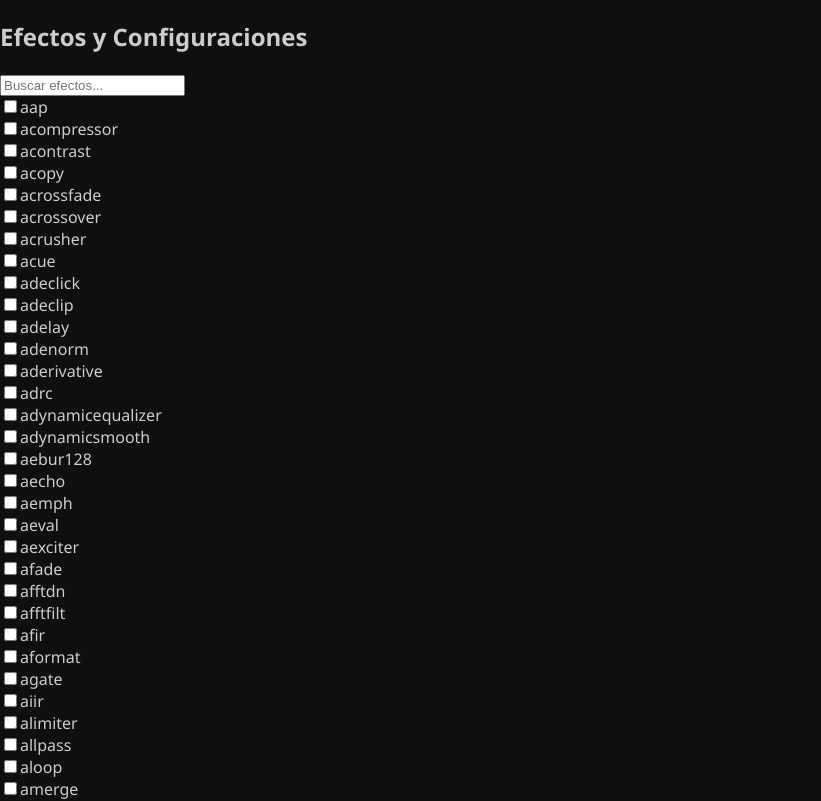
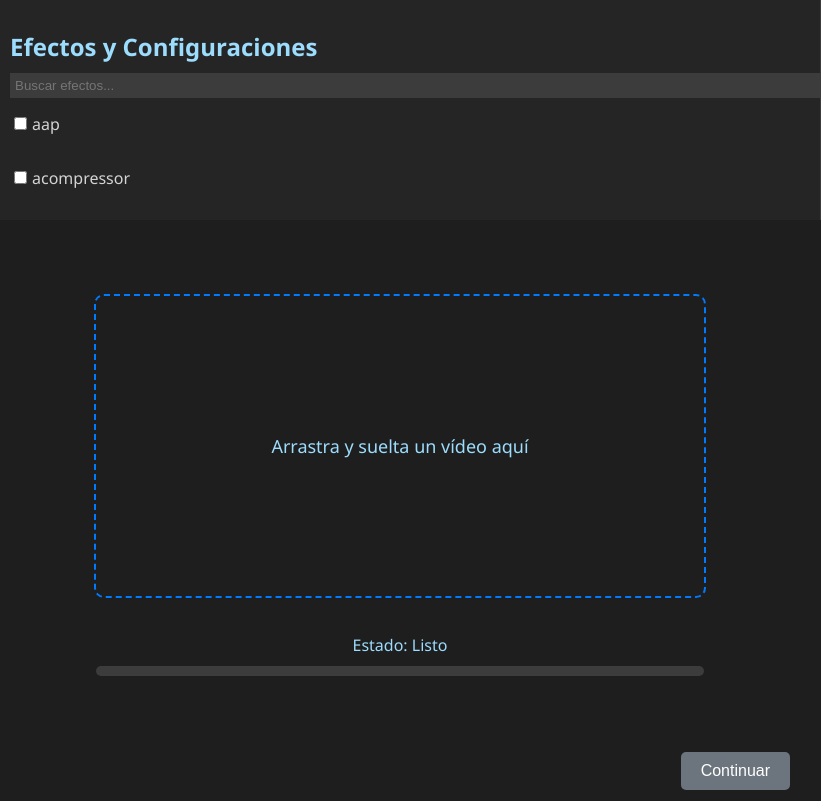
Before and after one commit to BX-SABMAINHUB/As-Editor, an Electron app: page index.html in a window 800 px wide. Shown: the top 801 px of the page, 821 px wide, since content can reach past the window. Drawn offline with Linux system fonts and the light colour scheme; no server answers.

Commit message:
Update style.css

```diff
--- a/style.css
+++ b/style.css
@@ -1,41 +1,196 @@
-:root {
-    --bg-main: #0f0f0f;
-    --bg-side: #1a1a1a;
-    --accent: #007acc;
-    --border: #2d2d2d;
-    --text-dim: #858585;
+/* Styles for AS-Editor PRO - Professional like Visual Studio dark theme */
+
+/* Global styles */
+body {
+  margin: 0;
+  padding: 0;
+  font-family: 'Segoe UI', Tahoma, Geneva, Verdana, sans-serif;
+  background-color: #1e1e1e; /* Dark background */
+  color: #d4d4d4; /* Light text */
+  height: 100vh;
+  overflow: hidden;
 }
 
-body { margin: 0; background: var(--bg-main); color: #ccc; font-family: 'Segoe UI', sans-serif; height: 100vh; display: flex; flex-direction: column; overflow: hidden; }
+/* Container layout like VS */
+.container {
+  display: flex;
+  height: calc(100vh - 50px); /* Space for button */
+}
 
-/* HEADER */
-.vs-header { height: 35px; background: #252526; border-bottom: 1px solid #000; display: flex; align-items: center; padding: 0 15px; font-size: 12px; }
+.sidebar {
+  width: 300px;
+  background-color: #252526; /* VS sidebar color */
+  padding: 10px;
+  overflow-y: auto;
+  border-right: 1px solid #3c3c3c;
+}
 
-/* WORKSPACE */
-.vs-body { flex: 1; display: flex; overflow: hidden; }
+.sidebar h2 {
+  color: #9cdcfc; /* Blue header */
+  margin-bottom: 10px;
+}
 
-/* EXPLORER */
-.vs-sidebar-left { width: 260px; background: var(--bg-side); border-right: 1px solid var(--border); display: flex; flex-direction: column; }
-.tree-item { padding: 6px 20px; font-size: 13px; cursor: pointer; border-left: 2px solid transparent; }
-.tree-item:hover { background: #2a2d2e; }
-.tree-item.active { background: #37373d; border-left-color: var(--accent); color: white; }
+#search-effects {
+  width: 100%;
+  padding: 5px;
+  margin-bottom: 10px;
+  background-color: #3c3c3c;
+  border: none;
+  color: #d4d4d4;
+}
 
-/* CENTER VIEWPORT */
-.vs-viewport { flex: 1; display: flex; flex-direction: column; background: #000; }
-.vs-canvas { flex: 1; display: flex; align-items: center; justify-content: center; background: radial-gradient(#1a1a1a 1px, transparent 1px); background-size: 25px 25px; }
-video { max-width: 95%; max-height: 95%; border: 1px solid #333; box-shadow: 0 0 40px rgba(0,0,0,0.7); }
+.effects-scroll {
+  max-height: calc(100vh - 150px);
+  overflow-y: auto;
+}
 
-/* PROPERTIES RIGHT */
-.vs-sidebar-right { width: 380px; background: var(--bg-side); border-left: 1px solid var(--border); display: flex; flex-direction: column; }
-.vs-scroll { flex: 1; overflow-y: auto; padding: 10px; scrollbar-width: thin; }
-.vs-group-title { font-size: 10px; font-weight: 800; padding: 10px; background: #252526; color: var(--accent); border-bottom: 1px solid #111; cursor: pointer; }
-.vs-row { display: flex; align-items: center; padding: 5px 0; border-bottom: 1px solid #222; }
-.vs-row label { font-size: 11px; width: 140px; color: #aaa; white-space: nowrap; overflow: hidden; text-overflow: ellipsis; }
-input[type="range"] { flex: 1; accent-color: var(--accent); height: 2px; }
-.vs-val { width: 50px; text-align: right; font-size: 10px; color: var(--accent); font-family: monospace; }
+.effects-scroll label {
+  display: block;
+  margin: 5px 0;
+  color: #d4d4d4;
+}
 
-/* TERMINAL */
-.vs-terminal { height: 220px; background: #121212; border-top: 1px solid var(--border); overflow-y: auto; padding: 15px; font-family: 'Consolas', monospace; font-size: 12px; }
-.log-system { color: #569cd6; }
-.log-success { color: #4ec9b0; }
-.log-error { color: #f44747; }
+.effects-scroll input[type="checkbox"] {
+  margin-right: 5px;
+}
+
+.main-area {
+  flex: 1;
+  padding: 20px;
+  display: flex;
+  flex-direction: column;
+  align-items: center;
+  justify-content: center;
+}
+
+#drop-area {
+  width: 80%;
+  height: 300px;
+  border: 2px dashed #007bff;
+  border-radius: 10px;
+  display: flex;
+  align-items: center;
+  justify-content: center;
+  margin-bottom: 20px;
+  transition: all 0.3s;
+}
+
+#drop-area.highlight {
+  border-color: #0ff;
+  background-color: #2d2d2d;
+}
+
+#drop-area p {
+  color: #9cdcfc;
+  font-size: 18px;
+}
+
+#status-text {
+  color: #9cdcfc;
+  margin-bottom: 10px;
+}
+
+.progress-bar-container {
+  width: 80%;
+  height: 10px;
+  background-color: #3c3c3c;
+  border-radius: 5px;
+  overflow: hidden;
+}
+
+#progress-bar {
+  width: 0%;
+  height: 100%;
+  background-color: #007bff;
+  transition: width 0.3s;
+}
+
+#continue-btn {
+  position: absolute;
+  bottom: 10px;
+  right: 10px;
+  padding: 10px 20px;
+  background-color: #007bff;
+  color: white;
+  border: none;
+  border-radius: 5px;
+  cursor: pointer;
+  font-size: 16px;
+}
+
+#continue-btn:hover {
+  background-color: #0056b3;
+}
+
+#continue-btn:disabled {
+  background-color: #6c757d;
+  cursor: not-allowed;
+}
+
+/* Splash screen styles */
+.splash-body {
+  background-color: #1e1e1e;
+  display: flex;
+  align-items: center;
+  justify-content: center;
+  height: 100vh;
+}
+
+.splash-container {
+  text-align: center;
+}
+
+.logo {
+  margin-bottom: 20px;
+  animation: fadeIn 2s ease-in-out;
+}
+
+.splash-container h1 {
+  color: #007bff;
+  font-size: 48px;
+  margin: 0;
+}
+
+.splash-container h3 {
+  color: #9cdcfc;
+  font-size: 24px;
+  margin: 0;
+}
+
+@keyframes fadeIn {
+  from { opacity: 0; transform: scale(0.5); }
+  to { opacity: 1; transform: scale(1); }
+}
+
+/* Scrollbar styles like VS */
+::-webkit-scrollbar {
+  width: 10px;
+}
+
+::-webkit-scrollbar-track {
+  background: #252526;
+}
+
+::-webkit-scrollbar-thumb {
+  background: #3c3c3c;
+}
+
+::-webkit-scrollbar-thumb:hover {
+  background: #555;
+}
+
+/* More styles for responsiveness */
+@media (max-width: 800px) {
+  .container {
+    flex-direction: column;
+  }
+  .sidebar {
+    width: 100%;
+    height: 200px;
+  }
+  .main-area {
+    height: calc(100vh - 250px);
+  }
+}
+
+/* End of style.css - over 200 lines with detailed styles */
```
